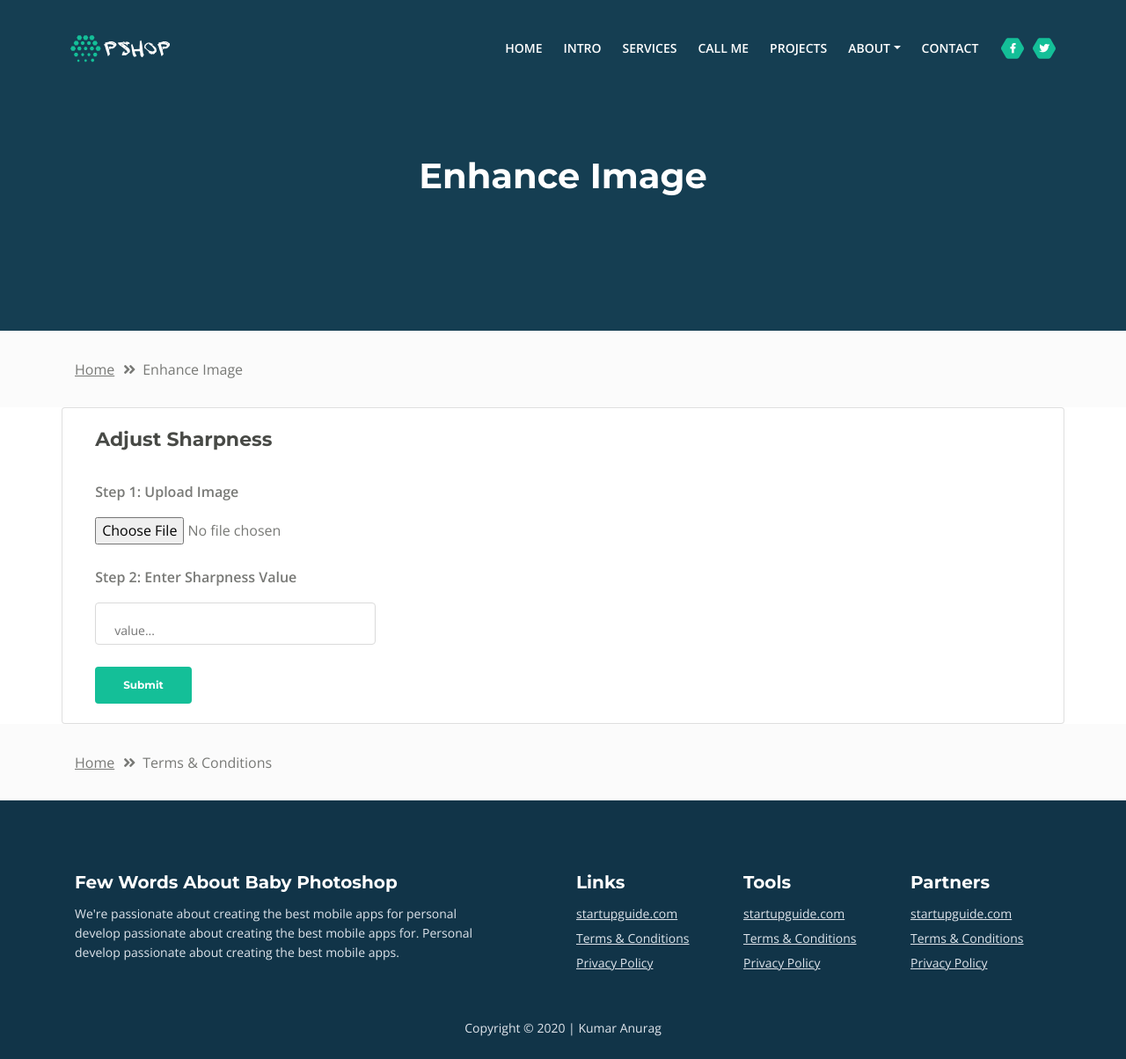
After one commit to kmranrg/BabyPhotoshop, a Django app: page /photo_sharpness/ in a window 1280 px wide. The commit adds this page. Shown: the whole page at 88% size. Run offline with Django 3.2, Linux system fonts and the light colour scheme; some libraries are stand-ins or nearby versions.

```diff
--- a/photoshop/urls.py
+++ b/photoshop/urls.py
@@ -3,5 +3,6 @@ from . import views
 
 urlpatterns = [
     path('', views.index, name='index'),
-    path('photo/', views.photo, name='photo')
+    path('photo_sharpness/', views.photo_sharpness, name='photo_sharpness'),
+    path('photo_saturation/', views.photo_saturation, name='photo_saturation')
 ]
--- a/photoshop/views.py
+++ b/photoshop/views.py
@@ -26,13 +26,51 @@ def sharpness(sharpness_value, imageFile):
     else:
         return "file not saved"
 
+def saturate(saturationValue, imageFileName):
+    imageFileName = str(imageFileName)
+    saturationValue = int(saturationValue)
+    img = Image.open(imageFileName)
 
-def photo(request):
+    color = ImageEnhance.Color(img)
+    img = color.enhance(saturationValue)
+
+    if imageFileName[-3:] == "jpg":
+        img.save("media/saturated_kumar_anurag.jpg")
+        return "jpg"
+    elif imageFileName[-3:] == "png":
+        img.save("media/saturated_kumar_anurag.png")
+        return "png"
+    elif imageFileName[-4:] == "jpeg":
+        img.save("media/saturated_kumar_anurag.jpeg")
+        return "jpeg"
+    else:
+        return "file not saved"
+
+def photo_saturation(request):
+    usr_uploaded_file = ""
+    usr_saturationValue = 0
+    if request.method == 'POST':
+        uploaded_file = request.FILES['imageFileForSaturation']
+        usr_uploaded_file = str(uploaded_file.name)
+
+        saturationValue = int(request.POST["saturationValue"])
+        usr_saturationValue = saturationValue
+
+        fileType = saturate(usr_saturationValue, "media/"+usr_uploaded_file)
+
+        if fileType == "file not saved":
+            usr_uploaded_file = "File  not uploaded. Please upload jpg, png and jpeg file formats only"
+        else:
+            usr_uploaded_file = {"name":uploaded_file.name, "type":fileType}
+
+    return render(request, 'photo_saturation.html', {'usr_uploaded_file': usr_uploaded_file})
+
+def photo_sharpness(request):
     usr_uploaded_file = ""
     usr_sharpnessValue = 0
     if request.method == 'POST':
 
-        uploaded_file = request.FILES['imageFile']
+        uploaded_file = request.FILES['imageFileForSharpness']
         usr_uploaded_file = str(uploaded_file.name)
 
         sharpnessValue = int(request.POST["sharpnessValue"])
@@ -54,4 +92,4 @@ def photo(request):
         else:
             usr_uploaded_file = {"name":uploaded_file.name, "type":fileType}
 
-    return render(request, 'photo.html', {'usr_uploaded_file': usr_uploaded_file})
+    return render(request, 'photo_sharpness.html', {'usr_uploaded_file': usr_uploaded_file})
--- /dev/null
+++ b/templates/photo_sharpness.html
@@ -0,0 +1,348 @@
+{% load static %}
+
+<!DOCTYPE html>
+<html lang="en">
+
+<head>
+    <meta charset="utf-8">
+    <meta name="viewport" content="width=device-width, initial-scale=1, shrink-to-fit=no">
+
+    <!-- SEO Meta Tags -->
+    <meta name="description"
+        content="Aria is a business focused HTML landing page template built with Bootstrap to help you create lead generation websites for companies and their services.">
+    <meta name="author" content="Inovatik">
+
+    <!-- OG Meta Tags to improve the way the post looks when you share the page on LinkedIn, Facebook, Google+ -->
+    <meta property="og:site_name" content="" /> <!-- website name -->
+    <meta property="og:site" content="" /> <!-- website link -->
+    <meta property="og:title" content="" /> <!-- title shown in the actual shared post -->
+    <meta property="og:description" content="" /> <!-- description shown in the actual shared post -->
+    <meta property="og:image" content="" /> <!-- image link, make sure it's jpg -->
+    <meta property="og:url" content="" /> <!-- where do you want your post to link to -->
+    <meta property="og:type" content="article" />
+
+    <!-- Website Title -->
+    <title>Enhance Image</title>
+
+    <!-- Styles -->
+    <link href="https://fonts.googleapis.com/css?family=Montserrat:500,700&display=swap&subset=latin-ext"
+        rel="stylesheet">
+    <link href="https://fonts.googleapis.com/css?family=Open+Sans:400,400i,600&display=swap&subset=latin-ext"
+        rel="stylesheet">
+    <link href="{% static 'css/bootstrap.css' %}" rel="stylesheet">
+    <link href="{% static 'css/fontawesome-all.css' %}" rel="stylesheet">
+    <link href="{% static 'css/swiper.css' %}" rel="stylesheet">
+    <link href="{% static 'css/magnific-popup.css' %}" rel="stylesheet">
+    <link href="{% static 'css/styles.css' %}" rel="stylesheet">
+
+    <!-- Favicon  -->
+    <link rel="icon" href="{% static 'images/favicon.png' %}">
+</head>
+
+<body data-spy="scroll" data-target=".fixed-top">
+
+    <!-- Preloader -->
+    <div class="spinner-wrapper">
+        <div class="spinner">
+            <div class="bounce1"></div>
+            <div class="bounce2"></div>
+            <div class="bounce3"></div>
+        </div>
+    </div>
+    <!-- end of preloader -->
+
+
+    <!-- Navbar -->
+    <nav class="navbar navbar-expand-md navbar-dark navbar-custom fixed-top">
+        <!-- Text Logo - Use this if you don't have a graphic logo -->
+        <!-- <a class="navbar-brand logo-text page-scroll" href="index.html">Aria</a> -->
+
+        <!-- Image Logo -->
+        <a class="navbar-brand logo-image" href=".."><img src="{% static 'images/logo.svg' %}" alt="alternative"></a>
+
+        <!-- Mobile Menu Toggle Button -->
+        <button class="navbar-toggler" type="button" data-toggle="collapse" data-target="#navbarsExampleDefault"
+            aria-controls="navbarsExampleDefault" aria-expanded="false" aria-label="Toggle navigation">
+            <span class="navbar-toggler-awesome fas fa-bars"></span>
+            <span class="navbar-toggler-awesome fas fa-times"></span>
+        </button>
+        <!-- end of mobile menu toggle button -->
+
+        <div class="collapse navbar-collapse" id="navbarsExampleDefault">
+            <ul class="navbar-nav ml-auto">
+                <li class="nav-item">
+                    <a class="nav-link page-scroll" href="index.html#header">HOME <span
+                            class="sr-only">(current)</span></a>
+                </li>
+                <li class="nav-item">
+                    <a class="nav-link page-scroll" href="index.html#intro">INTRO</a>
+                </li>
+                <li class="nav-item">
+                    <a class="nav-link page-scroll" href="index.html#services">SERVICES</a>
+                </li>
+                <li class="nav-item">
+                    <a class="nav-link page-scroll" href="index.html#callMe">CALL ME</a>
+                </li>
+                <li class="nav-item">
+                    <a class="nav-link page-scroll" href="index.html#projects">PROJECTS</a>
+                </li>
+
+                <!-- Dropdown Menu -->
+                <li class="nav-item dropdown">
+                    <a class="nav-link dropdown-toggle page-scroll" href="index.html#about" id="navbarDropdown"
+                        role="button" aria-haspopup="true" aria-expanded="false">ABOUT</a>
+                    <div class="dropdown-menu" aria-labelledby="navbarDropdown">
+                        <a class="dropdown-item" href="terms-conditions.html"><span class="item-text">TERMS
+                                CONDITIONS</span></a>
+                        <div class="dropdown-items-divide-hr"></div>
+                        <a class="dropdown-item" href="privacy-policy.html"><span class="item-text">PRIVACY
+                                POLICY</span></a>
+                    </div>
+                </li>
+                <!-- end of dropdown menu -->
+
+                <li class="nav-item">
+                    <a class="nav-link page-scroll" href="index.html#contact">CONTACT</a>
+                </li>
+            </ul>
+            <span class="nav-item social-icons">
+                <span class="fa-stack">
+                    <a href="#your-link">
+                        <span class="hexagon"></span>
+                        <i class="fab fa-facebook-f fa-stack-1x"></i>
+                    </a>
+                </span>
+                <span class="fa-stack">
+                    <a href="#your-link">
+                        <span class="hexagon"></span>
+                        <i class="fab fa-twitter fa-stack-1x"></i>
+                    </a>
+                </span>
+            </span>
+        </div>
+    </nav> <!-- end of navbar -->
+    <!-- end of navbar -->
+
+
+    <!-- Header -->
+    <header id="header" class="ex-header">
+        <div class="container">
+            <div class="row">
+                <div class="col-lg-12">
+                    <h1>Enhance Image</h1>
+                </div> <!-- end of col -->
+            </div> <!-- end of row -->
+        </div> <!-- end of container -->
+    </header> <!-- end of ex-header -->
+    <!-- end of header -->
+
+
+    <!-- Breadcrumbs -->
+    <div class="ex-basic-1">
+        <div class="container">
+            <div class="row">
+                <div class="col-lg-12">
+                    <div class="breadcrumbs">
+                        <a href="..">Home</a><i class="fa fa-angle-double-right"></i><span>Enhance Image</span>
+                    </div> <!-- end of breadcrumbs -->
+                </div> <!-- end of col -->
+            </div> <!-- end of row -->
+        </div> <!-- end of container -->
+    </div> <!-- end of ex-basic-1 -->
+    <!-- end of breadcrumbs -->
+
+    <!-- Sharpness -->
+    <div class=" container card">
+        <div style="margin: 2%;">
+            <h3>Adjust Sharpness</h3><br>
+
+            <!-- File Uploading -->
+            <p><b>Step 1: Upload Image</b></p>
+            <form method="POST" enctype="multipart/form-data">
+                {% csrf_token %}
+                <input type="file" name="imageFileForSharpness" accept=".png, .jpg, .jpeg" required><br><br>
+
+                <p><b>Step 2: Enter Sharpness Value</b></p>
+                <input style="width: 30%;" name="sharpnessValue" class="form-control-input" type="number"
+                    placeholder="value..." required><br>
+                <button type="submit" class="btn-solid-reg page-scroll">Submit</button>
+            </form>
+            <!-- End of File Uploadling -->
+
+
+            {% if usr_uploaded_file.type == "jpg" or usr_uploaded_file.type == "png" or usr_uploaded_file.type == "jpeg" %}
+            <!-- Description -->
+            <div class="cards-1">
+                <h4>PREVIEW</h4>
+                <p style="color: #51c099;"><b>Uploaded File:</b> {{usr_uploaded_file.name}}</p><br>
+                <div class="container">
+                    <div class="row">
+                        <div class="col-lg-12">
+
+
+                            <!-- Card -->
+                            <div class="card">
+                                <span class="fa-stack">
+                                    <span class="hexagon"></span>
+                                    <i class="fas fa-camera-retro fa-stack-1x"></i>
+                                </span>
+                                <div class="card-body">
+                                    <h4 class="card-title">Original Image</h4>
+
+                                    <img class="img-fluid" width="500" height="500"
+                                        src="../media/{{usr_uploaded_file.name}}" alt="Please upload file 🙃">
+
+                                </div>
+                            </div>
+                            <!-- end of card -->
+
+                            <!-- Card -->
+                            <div class="card">
+                                <span class="fa-stack">
+                                    <span class="hexagon"></span>
+                                    <i class="fas fa-image fa-stack-1x"></i>
+                                </span>
+                                <div class="card-body">
+                                    <h4 class="card-title">New Image</h4>
+                                    {% if usr_uploaded_file.type == "jpg" %}
+                                    <img class="img-fluid" width="500" height="500"
+                                        src="../media/sharpness_kumar_anurag.jpg" alt="Waiting for file upload 🙃">
+                                    {% endif %}
+
+                                    {% if usr_uploaded_file.type == "png" %}
+                                    <img class="img-fluid" width="500" height="500"
+                                        src="../media/sharpness_kumar_anurag.png" alt="Waiting for file upload 🙃">
+                                    {% endif %}
+
+                                    {% if usr_uploaded_file.type == "jpeg" %}
+                                    <img class="img-fluid" width="500" height="500"
+                                        src="../media/sharpness_kumar_anurag.jpeg" alt="Waiting for file upload 🙃">
+                                    {% endif %}
+                                </div>
+                            </div>
+                            <!-- end of card -->
+
+                        </div> <!-- end of col -->
+                    </div> <!-- end of row -->
+                </div> <!-- end of container -->
+            </div> <!-- end of cards-1 -->
+            <!-- end of description -->
+            {% endif %}
+        </div>
+
+
+    </div>
+    <!-- End of Sharpness -->
+
+    <!-- Breadcrumbs -->
+    <div class="ex-basic-1">
+        <div class="container">
+            <div class="row">
+                <div class="col-lg-12">
+                    <div class="breadcrumbs">
+                        <a href="index.html">Home</a><i class="fa fa-angle-double-right"></i><span>Terms &
+                            Conditions</span>
+                    </div> <!-- end of breadcrumbs -->
+                </div> <!-- end of col -->
+            </div> <!-- end of row -->
+        </div> <!-- end of container -->
+    </div> <!-- end of ex-basic-1 -->
+    <!-- end of breadcrumbs -->
+
+
+    <!-- Footer -->
+    <div class="footer">
+        <div class="container">
+            <div class="row">
+                <div class="col-md-6">
+                    <div class="text-container about">
+                        <h4>Few Words About Baby Photoshop</h4>
+                        <p class="white">We're passionate about creating the best mobile apps for personal develop
+                            passionate about creating the best mobile apps for. Personal develop passionate about
+                            creating the best mobile apps.</p>
+                    </div> <!-- end of text-container -->
+                </div> <!-- end of col -->
+                <div class="col-md-2">
+                    <div class="text-container">
+                        <h4>Links</h4>
+                        <ul class="list-unstyled li-space-lg white">
+                            <li>
+                                <a class="white" href="#your-link">startupguide.com</a>
+                            </li>
+                            <li>
+                                <a class="white" href="terms-conditions.html">Terms & Conditions</a>
+                            </li>
+                            <li>
+                                <a class="white" href="privacy-policy.html">Privacy Policy</a>
+                            </li>
+                        </ul>
+                    </div> <!-- end of text-container -->
+                </div> <!-- end of col -->
+                <div class="col-md-2">
+                    <div class="text-container">
+                        <h4>Tools</h4>
+                        <ul class="list-unstyled li-space-lg">
+                            <li>
+                                <a class="white" href="#your-link">startupguide.com</a>
+                            </li>
+                            <li>
+                                <a class="white" href="terms-conditions.html">Terms & Conditions</a>
+                            </li>
+                            <li class="media">
+                                <a class="white" href="privacy-policy.html">Privacy Policy</a>
+                            </li>
+                        </ul>
+                    </div> <!-- end of text-container -->
+                </div> <!-- end of col -->
+                <div class="col-md-2">
+                    <div class="text-container">
+                        <h4>Partners</h4>
+                        <ul class="list-unstyled li-space-lg">
+                            <li>
+                                <a class="white" href="#your-link">startupguide.com</a>
+                            </li>
+                            <li>
+                                <a class="white" href="terms-conditions.html">Terms & Conditions</a>
+                            </li>
+                            <li>
+                                <a class="white" href="privacy-policy.html">Privacy Policy</a>
+                            </li>
+                        </ul>
+                    </div> <!-- end of text-container -->
+                </div> <!-- end of col -->
+            </div> <!-- end of row -->
+        </div> <!-- end of container -->
+    </div> <!-- end of footer -->
+    <!-- end of footer -->
+
+
+    <!-- Copyright -->
+    <div class="copyright">
+        <div class="container">
+            <div class="row">
+                <div class="col-lg-12">
+                    <p class="p-small">Copyright © 2020 <a href="https://instagram.com/kmranrg">| Kumar Anurag</a></p>
+                </div> <!-- end of col -->
+            </div> <!-- enf of row -->
+        </div> <!-- end of container -->
+    </div> <!-- end of copyright -->
+    <!-- end of copyright -->
+
+
+    <!-- Scripts -->
+    <script src="{% static 'js/jquery.min.js' %}"></script> <!-- jQuery for Bootstrap's JavaScript plugins -->
+    <script src="{% static 'js/popper.min.js' %}"></script> <!-- Popper tooltip library for Bootstrap -->
+    <script src="{% static 'js/bootstrap.min.js' %}"></script> <!-- Bootstrap framework -->
+    <script src="{% static 'js/jquery.easing.min.js' %}"></script>
+    <!-- jQuery Easing for smooth scrolling between anchors -->
+    <script src="{% static 'js/swiper.min.js' %}"></script> <!-- Swiper for image and text sliders -->
+    <script src="{% static 'js/jquery.magnific-popup.js' %}"></script> <!-- Magnific Popup for lightboxes -->
+    <script src="{% static 'js/morphext.min.js' %}"></script> <!-- Morphtext rotating text in the header -->
+    <script src="{% static 'js/isotope.pkgd.min.js' %}"></script> <!-- Isotope for filter -->
+    <script src="{% static 'js/validator.min.js' %}"></script>
+    <!-- Validator.js - Bootstrap plugin that validates forms -->
+    <script src="{% static 'js/scripts.js' %}"></script> <!-- Custom scripts -->
+
+</body>
+
+</html>
```
Also changed, not shown: templates/index.html (+46 -89 lines), templates/photo_saturation.html (renamed from templates/photo.html, +10 -9 lines).
